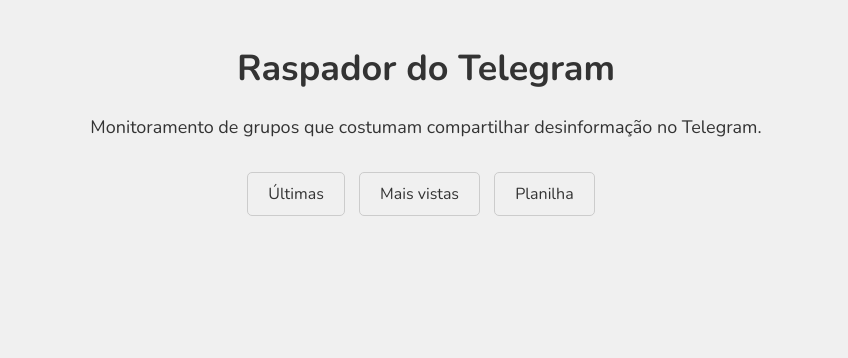
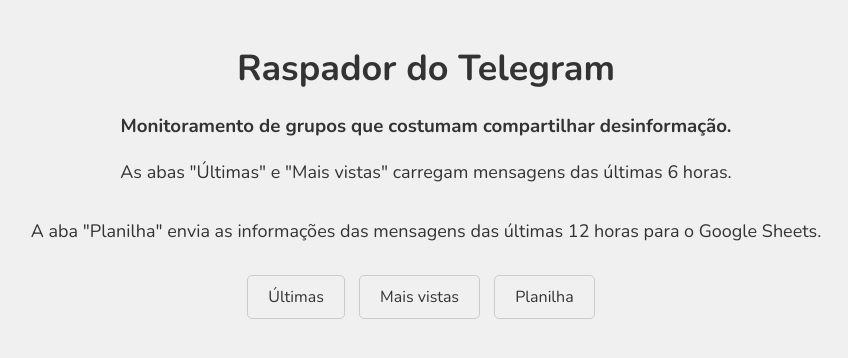
Before and after one commit to Michellynss/Raspador_Telegram, a Python web app: template templates/index.html in a window 1280 px wide. Shown: the top 358 px of the page, without its empty margins (214-1062 px from the left). Run offline with Jinja, Linux system fonts and the light colour scheme; the template is opened without the code that fills it, so the values that code supplies are empty.

Commit message:
Update index.html

```diff
--- a/templates/index.html
+++ b/templates/index.html
@@ -58,7 +58,9 @@
 <body>
     <div class="container">
         <h1>Raspador do Telegram</h1>
-        <p>Monitoramento de grupos que costumam compartilhar desinformação no Telegram.</p>
+        <h3>Monitoramento de grupos que costumam compartilhar desinformação. </h3>
+        <p> As abas "Últimas" e "Mais vistas" carregam mensagens das últimas 6 horas.</p>
+        <p> A aba "Planilha" envia as informações das mensagens das últimas 12 horas para o Google Sheets.</p>
         <nav>
             <a href="/dados"> Últimas </a>
             <a href="/maisvistas"> Mais vistas</a>
```
